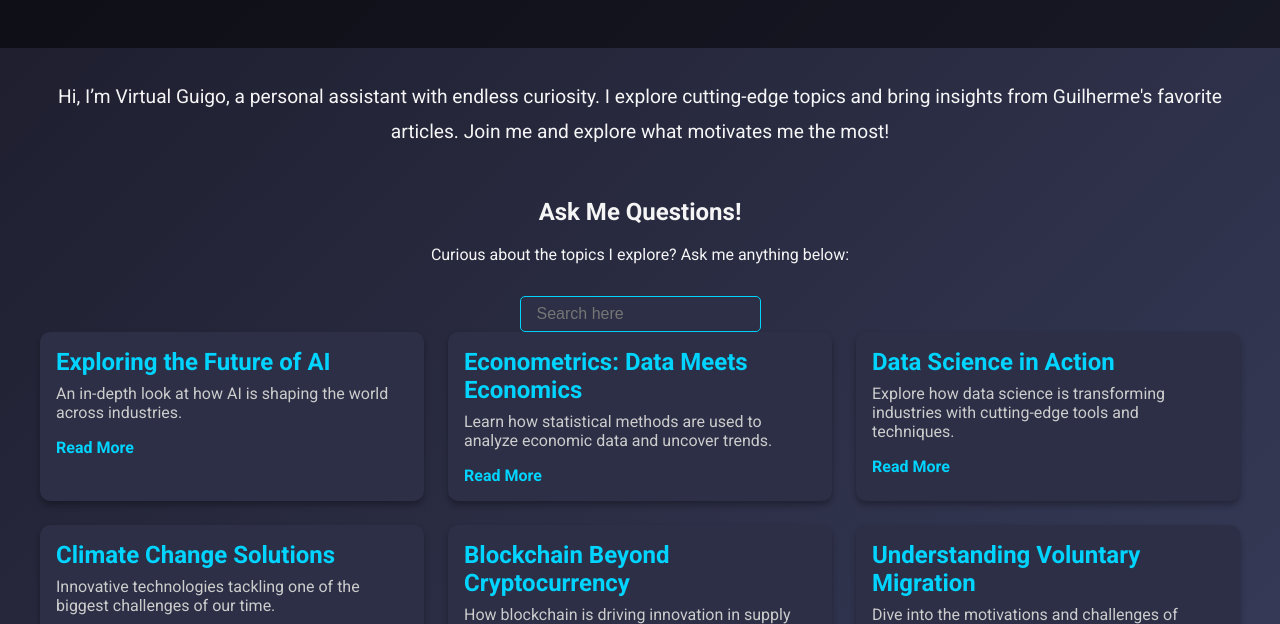
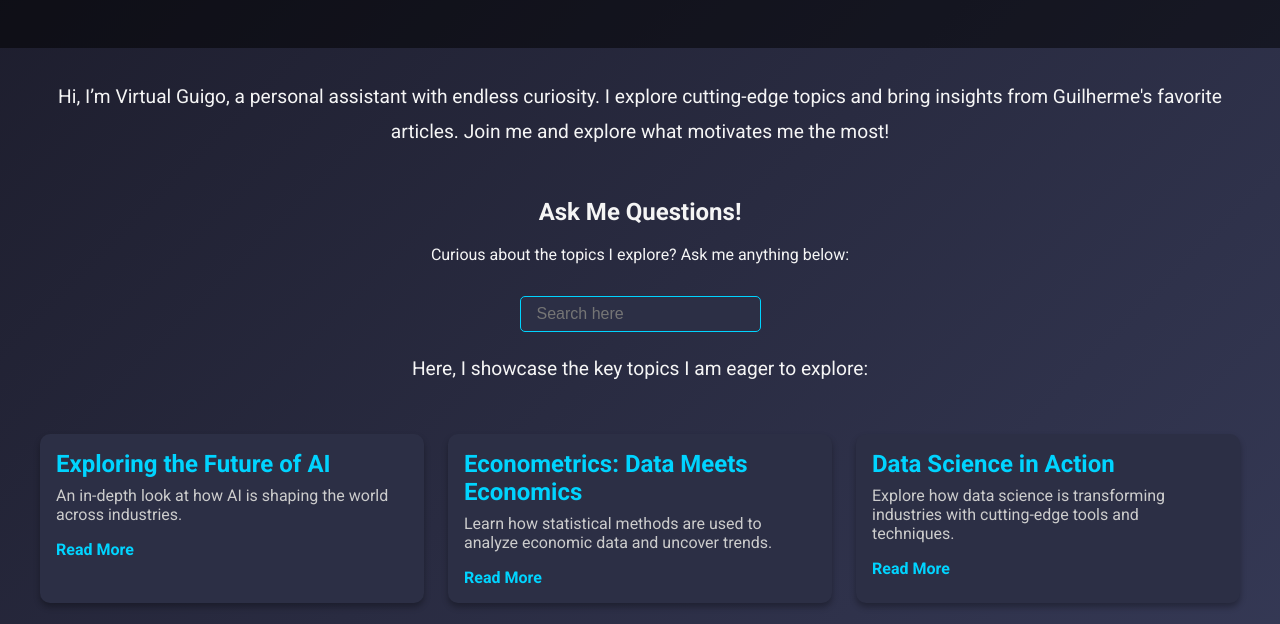
Before and after one commit to personalVM/simple_web80, a plain HTML site: page index.html in a window 1280 px wide. Shown: the part 134-758 px from the top of the page. Drawn offline with Linux system fonts and the light colour scheme.

Commit message:
Update index.html

```diff
--- a/index.html
+++ b/index.html
@@ -128,7 +128,14 @@
         configId="d99462de-2187-4485-9c75-b4c430425731"
         triggerId="searchWidgetTrigger">
       </gen-search-widget>
+    </br>
     </div>
+
+    <section class="intro">
+      <p>
+        Here, I showcase the key topics I am eager to explore:
+      </p>
+    </section>
 
     <section class="articles">
 
```
